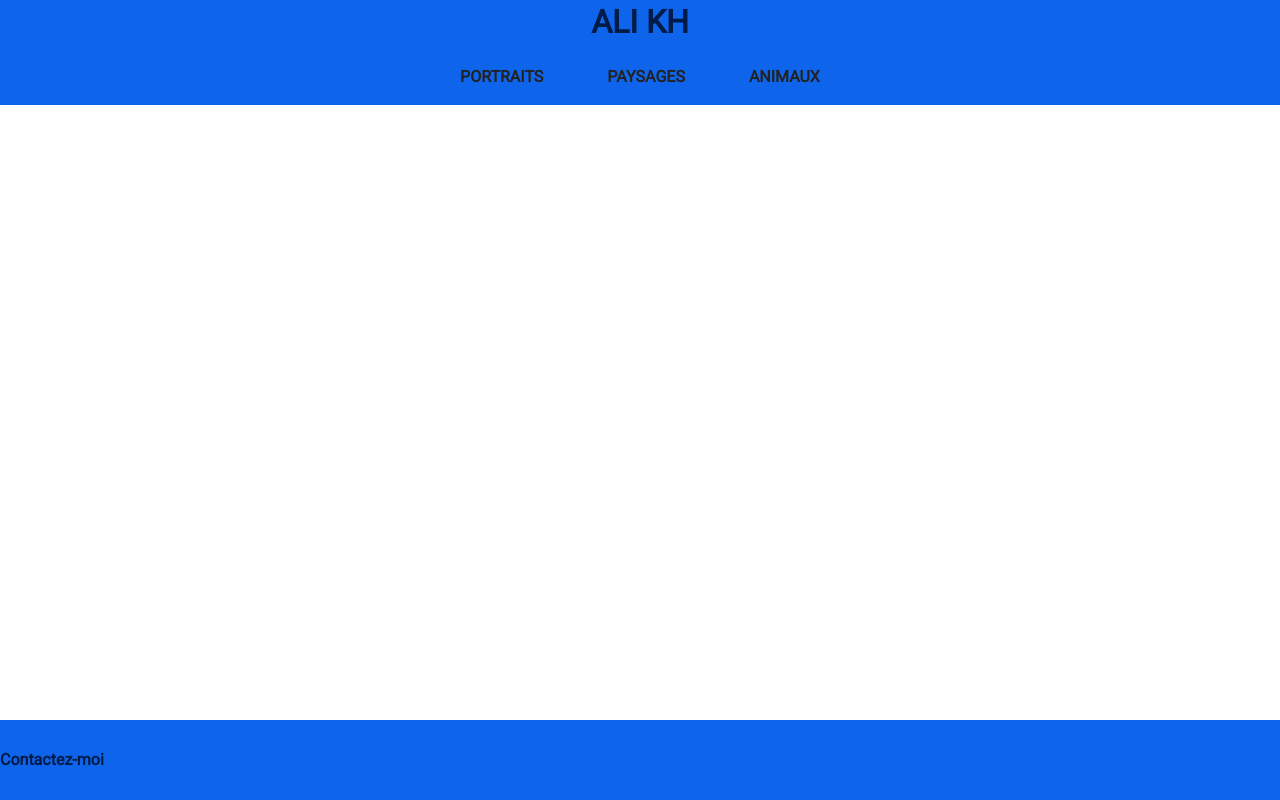
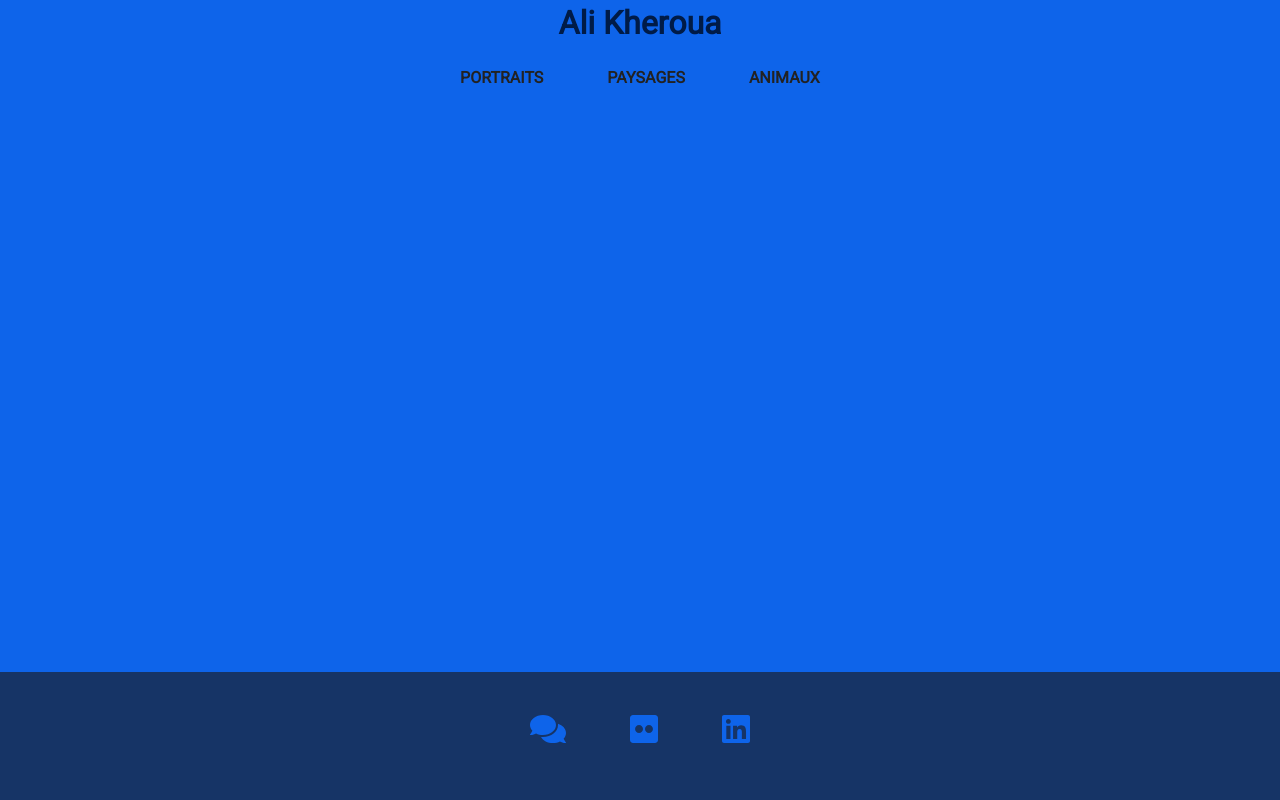
Before and after one commit to alibabouche/portfolioPhoto, a PHP site: page / in a window 1280 px wide. Run offline with PHP 8.4, Linux system fonts and the light colour scheme; data comes from the database, SQL or seed files in the repository; some libraries are stand-ins or nearby versions.

Commit message:
ajouter des liens flickr linkedin et modifs css

```diff
--- a/css/main.css
+++ b/css/main.css
@@ -67,10 +67,11 @@ textarea {
     box-sizing: border-box;
     font-family: 'Roboto', sans-serif;
 }
+body{
+    background-color: #0e64ea;
+}
 h1{
-    text-transform: uppercase;
-    font-weight: bold;
-    font-family: 'Roboto', sans-serif;
+    font-family: 'Poiret One', cursive;
     text-align: center;
     margin-top: 0;
 }
@@ -99,8 +100,8 @@ a{
     text-decoration: none;
 }
 header{
-    background-color: #0e64ea;
     padding-bottom: 1rem;
+    margin-bottom: 1rem;
 }
 h1 + nav ul{
     position: relative;
@@ -180,7 +181,8 @@ form fieldset p.textarea{
     width: 30rem;
 }
 form fieldset p textarea{
-    height: 10rem;
+    height: 15rem;
+    width: 20rem;
 }
 form fieldset p input[type="submit"]{
     margin: 0 auto;
@@ -188,19 +190,29 @@ form fieldset p input[type="submit"]{
 .footer{
     position: absolute;
     bottom: 0rem;
-    height: 5rem;
+    height: 8rem;
     width: 100%;
-    background-color: #0e64ea;
+    background-color: #163466;
     font-family: "Roboto", "Sans-Serif";
     font-weight: bold;
 }
 .footer a{
-    color: #001b47;
-    line-height: 5rem;
+    line-height: 8rem;
 }
 .footer a:hover{
     transition: ease 0.5s;
     color: #fff;
+}
+.iconsFooter{
+    color: #0e64ea;
+    font-size: 2rem;
+}
+.iconsFooter:hover,
+.iconsFooter:focus,
+.iconsFooter:active{
+    transition: 0.5s ease;
+    cursor: pointer;
+    color: #e0ebfc;
 }
 
 /* ==========================================================================
--- a/index.php
+++ b/index.php
@@ -9,7 +9,7 @@
         <link rel="apple-touch-icon" href="apple-touch-icon.png">
 
         <link rel="stylesheet" href="css/normalize.min.css">
-        <link href="https://fonts.googleapis.com/css?family=Roboto" rel="stylesheet">
+        <link href="https://fonts.googleapis.com/css?family=Roboto|Poiret+One" rel="stylesheet">
         <link rel="stylesheet" href="css/main.css">
 
         <!-- SLICK css -->
@@ -29,7 +29,7 @@
             <?php include "connectionPDO.php" ?>
 
             <header>
-            <h1><a href="./">Ali Kh</a></h1>
+            <h1><a href="./">Ali Kheroua</a></h1>
             <nav>
                 <ul>
                     <li class="Portraits">Portraits</li>
@@ -67,7 +67,12 @@
             </main>
             <footer>
                 <div class="footer">
-                    <a href="contact.phtml" class="contact">Contactez-moi</a>
+                    <ul>
+                        <li><a href="contact.phtml"  title="Contact"><i class="fas fa-comments iconsFooter"></i></a></li>
+                        <li><a href="https://www.flickr.com/photos/137867147@N07/" title="flickr"><i class="fab fa-flickr iconsFooter"></i></a></li>
+                        <li><a href="https://www.linkedin.com/in/ali-kheroua-12061014b" title="linkedin"><i class="fab fa-linkedin iconsFooter"></i></a></li>
+                    </ul>
+
                 </div>
             </footer>
         </div>
--- a/js/main.js
+++ b/js/main.js
@@ -3,7 +3,7 @@ $(document).ready(function(){
 	$(".Portraits").on("click", function(){
 		$(".img, .slider").css("display", "none");
 		$(".imgPortraits").css({"height" : "600px", "display" : "block"});
-		$(".slider-portraits").css("display", "block").slick({
+		$(".slider-portraits").fadeIn(1000).slick({
 			infinite : true,
 			fade : true,
 			nextArrow : '<button class="sliderButton right"><i class="fas fa-angle-up"></i></i></button>',
@@ -14,7 +14,7 @@ $(document).ready(function(){
 	$(".Paysages").on("click", function(){
 		$(".img, .slider").css("display", "none");
 		$(".imgPaysages").css({"height" : "600px", "display" : "block"});
-		$(".slider-paysages").css("display", "block").slick({
+		$(".slider-paysages").fadeIn(1000).slick({
 			infinite : true,
 			fade : true,
 			nextArrow : '<button class="sliderButton right"><i class="fas fa-angle-up"></i></i></button>',
@@ -25,7 +25,7 @@ $(document).ready(function(){
 	$(".Animaux").on("click", function(){
 		$(".img, .slider").css("display", "none");
 		$(".imgAnimaux").css({"height" : "600px", "display" : "block"});
-		$(".slider-animaux").css("display", "block").slick({
+		$(".slider-animaux").fadeIn(1000).slick({
 			infinite : true,
 			fade : true,
 			nextArrow : '<button class="sliderButton right"><i class="fas fa-angle-up"></i></i></button>',
```
Also changed, not shown: contact.phtml (+12 -1 lines).
